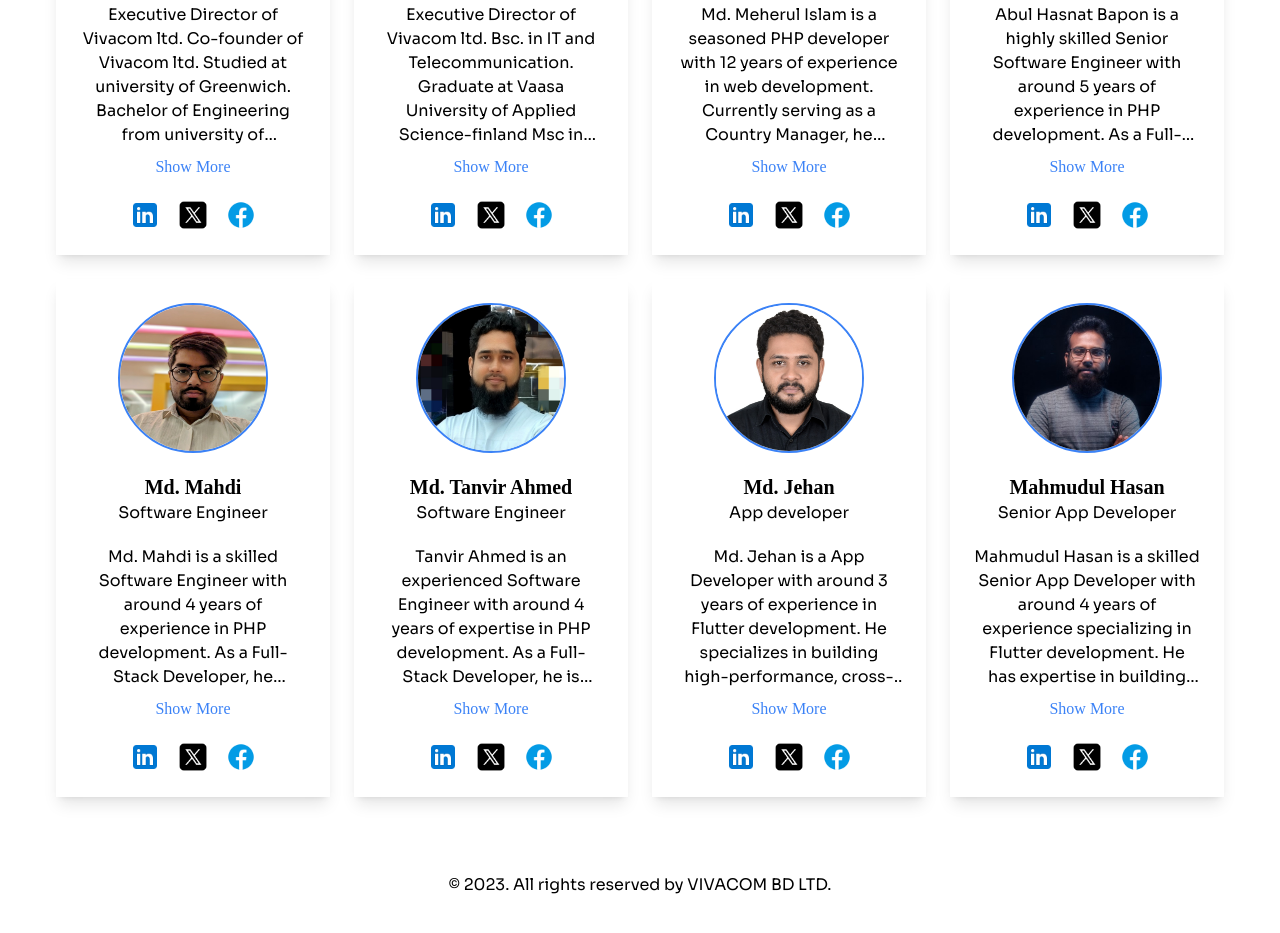
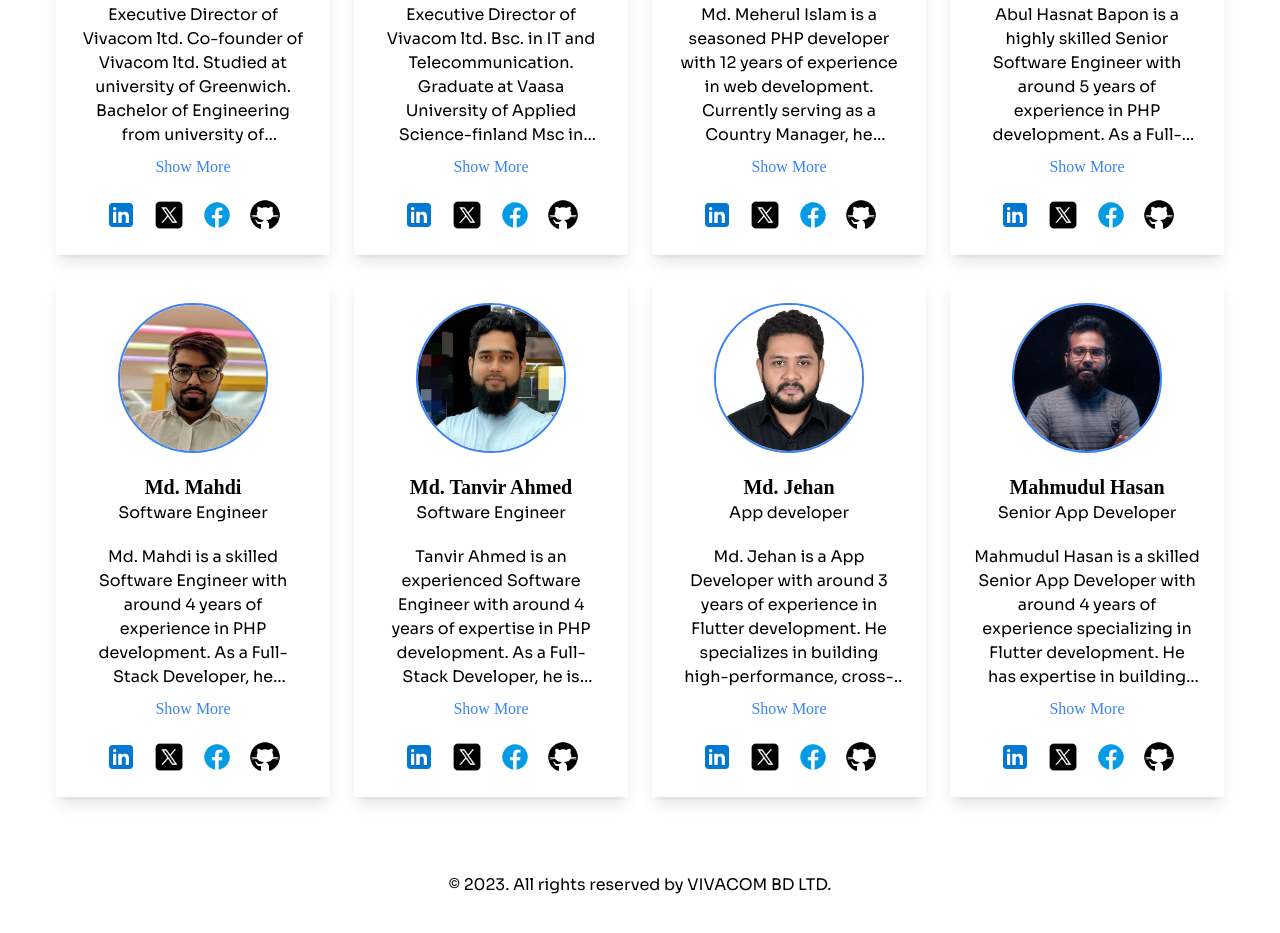
Before and after one commit to mdislamulhaque/vivacombd, a website built with Vite: page about.html in a window 1280 px wide. Shown: the part 1026-1959 px from the top of the page. Built offline with nearby package versions, Linux system fonts and the light colour scheme; a web font is replaced by a local one.

Commit message:
add github icons

```diff
--- a/about.html
+++ b/about.html
@@ -255,6 +255,12 @@
                 src="./assets/media/icons8-facebook-48.png"
                 alt=""
             /></a>
+            <a href="" class="hover:scale-110 transition-all duration-300"
+              ><img
+                class="w-8 h-8"
+                src="./assets/media/icons8-github-50.png"
+                alt=""
+            /></a>
           </div>
         </div>
         <!-- card-2 -->
@@ -299,6 +305,12 @@
                 src="./assets/media/icons8-facebook-48.png"
                 alt=""
             /></a>
+            <a href="" class="hover:scale-110 transition-all duration-300"
+              ><img
+                class="w-8 h-8"
+                src="./assets/media/icons8-github-50.png"
+                alt=""
+            /></a>
           </div>
         </div>
         <!-- card-3 -->
@@ -341,6 +353,12 @@
               ><img
                 class="w-8 h-8"
                 src="./assets/media/icons8-facebook-48.png"
+                alt=""
+            /></a>
+            <a href="" class="hover:scale-110 transition-all duration-300"
+              ><img
+                class="w-8 h-8"
+                src="./assets/media/icons8-github-50.png"
                 alt=""
             /></a>
           </div>
@@ -389,6 +407,12 @@
                 src="./assets/media/icons8-facebook-48.png"
                 alt=""
             /></a>
+            <a href="" class="hover:scale-110 transition-all duration-300"
+              ><img
+                class="w-8 h-8"
+                src="./assets/media/icons8-github-50.png"
+                alt=""
+            /></a>
           </div>
         </div>
         <!-- card-5-->
@@ -405,13 +429,13 @@
           >
             Tanvir Ahmed is an experienced Software Engineer with around 4 years
             of expertise in PHP development. As a Full-Stack Developer, he is
-            proficient in backend technologies like Laravel, CodeIgniter, and
-            MySQL, ensuring secure and scalable server-side applications. On the
-            frontend, he works with JavaScript, React, Vue.js, and Bootstrap to
-            build dynamic user interfaces. His skill set also includes REST API
-            development, authentication systems, and cloud deployment. Tanvir is
-            passionate about creating end-to-end web solutions with a strong
-            focus on performance and user experience.
+            proficient in backend technologies like Laravel, CodeIgniter,.Net
+            and MySQL, ensuring secure and scalable server-side applications. On
+            the frontend, he works with JavaScript, React, Vue.js, and Bootstrap
+            to build dynamic user interfaces. His skill set also includes REST
+            API development, authentication systems, and cloud deployment.
+            Tanvir is passionate about creating end-to-end web solutions with a
+            strong focus on performance and user experience.
           </p>
           <button class="toggleButton text-blue-500 mt-2">Show More</button>
 
@@ -432,6 +456,12 @@
               ><img
                 class="w-8 h-8"
                 src="./assets/media/icons8-facebook-48.png"
+                alt=""
+            /></a>
+            <a href="" class="hover:scale-110 transition-all duration-300"
+              ><img
+                class="w-8 h-8"
+                src="./assets/media/icons8-github-50.png"
                 alt=""
             /></a>
           </div>
@@ -475,6 +505,12 @@
                 src="./assets/media/icons8-facebook-48.png"
                 alt=""
             /></a>
+            <a href="" class="hover:scale-110 transition-all duration-300"
+              ><img
+                class="w-8 h-8"
+                src="./assets/media/icons8-github-50.png"
+                alt=""
+            /></a>
           </div>
         </div>
         <!-- card-7-->
@@ -514,6 +550,12 @@
               ><img
                 class="w-8 h-8"
                 src="./assets/media/icons8-facebook-48.png"
+                alt=""
+            /></a>
+            <a href="" class="hover:scale-110 transition-all duration-300"
+              ><img
+                class="w-8 h-8"
+                src="./assets/media/icons8-github-50.png"
                 alt=""
             /></a>
           </div>
@@ -561,6 +603,12 @@
                 src="./assets/media/icons8-facebook-48.png"
                 alt=""
             /></a>
+            <a href="" class="hover:scale-110 transition-all duration-300"
+              ><img
+                class="w-8 h-8"
+                src="./assets/media/icons8-github-50.png"
+                alt=""
+            /></a>
           </div>
         </div>
       </div>
--- a/card.js
+++ b/card.js
@@ -11,7 +11,7 @@
 
 document.querySelectorAll(".toggleButton").forEach((button) => {
   button.addEventListener("click", function () {
-    const text = this.previousElementSibling; // প্যারাগ্রাফ সিলেক্ট করা
+    const text = this.previousElementSibling;
     if (text.classList.contains("line-clamp-6")) {
       text.classList.remove("line-clamp-6");
       this.textContent = "Show Less";
```
Also changed, not shown: assets/media/icons8-github-50.png (added).
